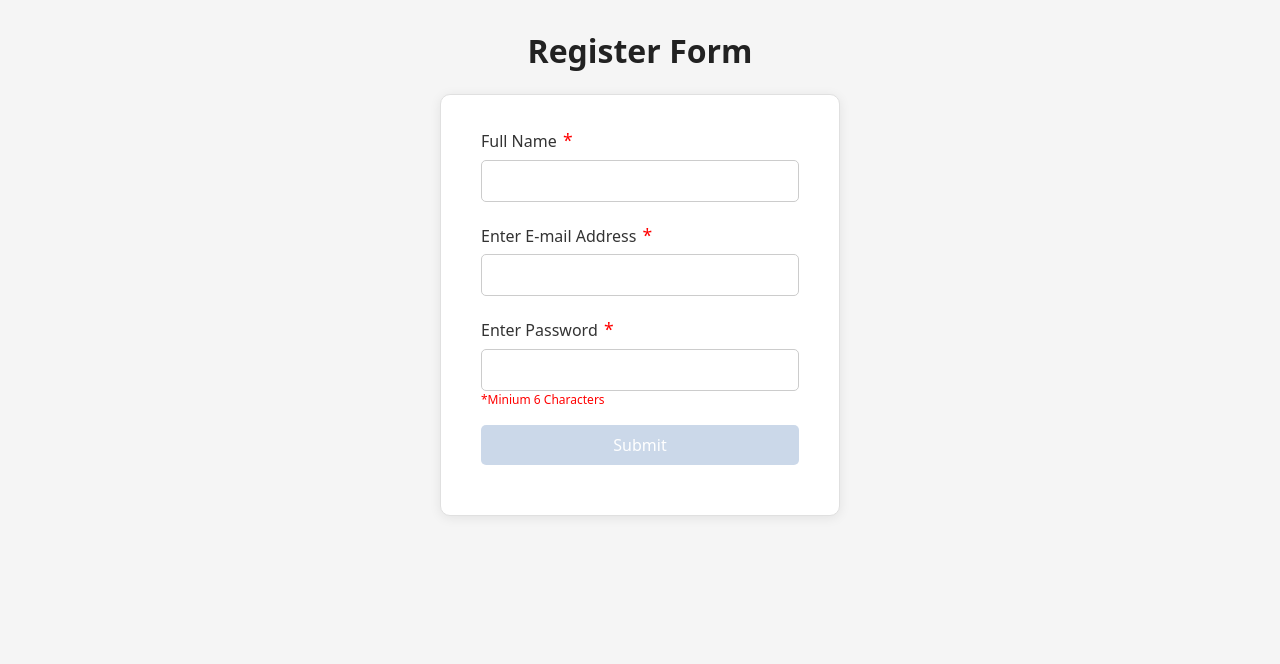
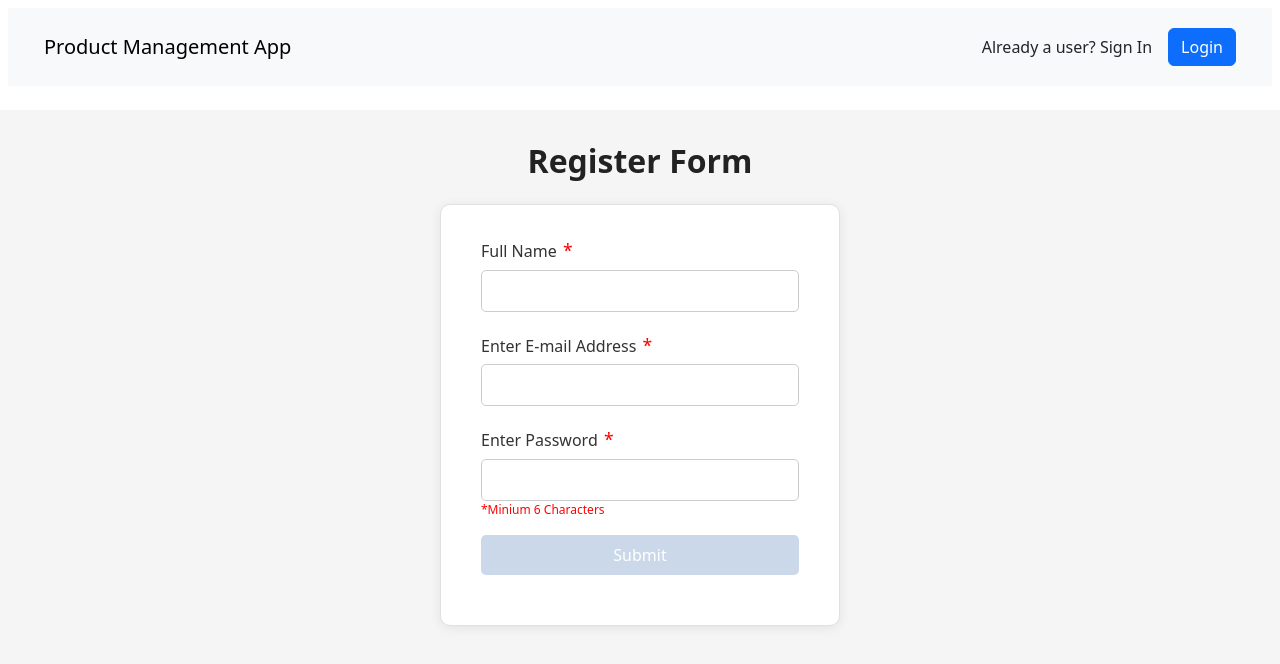
Before and after one commit to pooniajatin/Product-Management-Frontend, an Angular app: page /register in a window 1280 px wide. Shown: the top 664 px of the page. Built offline with nearby package versions, Linux system fonts and the light colour scheme.

Commit message:
Navigation bar implemented

```diff
--- a/src/app/app.component.css
+++ b/src/app/app.component.css
@@ -0,0 +1,18 @@
+nav{
+    display: flex;
+    flex-direction: column;
+    padding: 20px;
+    margin: 8px;
+}
+h2{
+    text-align: center;
+}
+span{
+    text-align: right;
+}
+a{
+    text-align: right;
+}
+.navbar navbar-expand-lg navbar-light bg-light mb-4 px-4{
+    background-color: aquamarine;
+}
--- a/src/app/app.component.html
+++ b/src/app/app.component.html
@@ -1,2 +1,10 @@
-<!--<app-register></app-register>-->
+<nav class="navbar navbar-expand-lg navbar-light bg-light mb-4 px-4">
+  <div class="container-fluid">
+    <h1 class="navbar-brand mb-0">Product Management App</h1>
+    <div class="d-flex align-items-center ms-auto">
+      <span class="me-3">Already a user? Sign In</span>
+      <a href="#" class="btn btn-primary" (click)="navigateTo('login'); $event.preventDefault()">Login</a>
+    </div>
+  </div>
+</nav>
 <router-outlet></router-outlet>
--- a/src/app/app.component.ts
+++ b/src/app/app.component.ts
@@ -1,14 +1,19 @@
 import { Component } from '@angular/core';
-import { RouterOutlet } from '@angular/router';
+import { RouterOutlet ,Router} from '@angular/router';
 import { RegisterComponent } from "./register/register.component";
 import { LoginComponent } from "./login/login.component";
 
 @Component({
+  standalone:true,
   selector: 'app-root',
-  imports: [ RouterOutlet,],
+  imports: [RouterOutlet],
   templateUrl: './app.component.html',
   styleUrl: './app.component.css'
 })
 export class AppComponent {
   title = 'Login-Frontend';
+  constructor(private router:Router){}
+   navigateTo(path:string){
+    this.router.navigate([path])
+   }
 }
```
